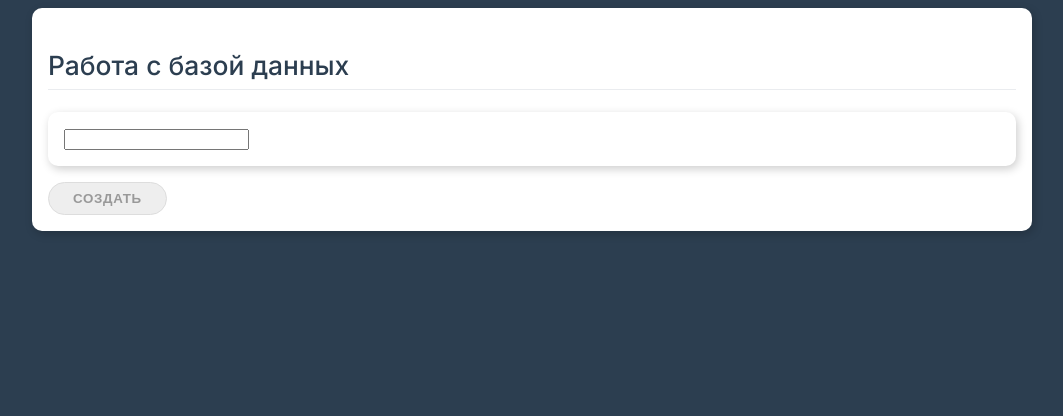
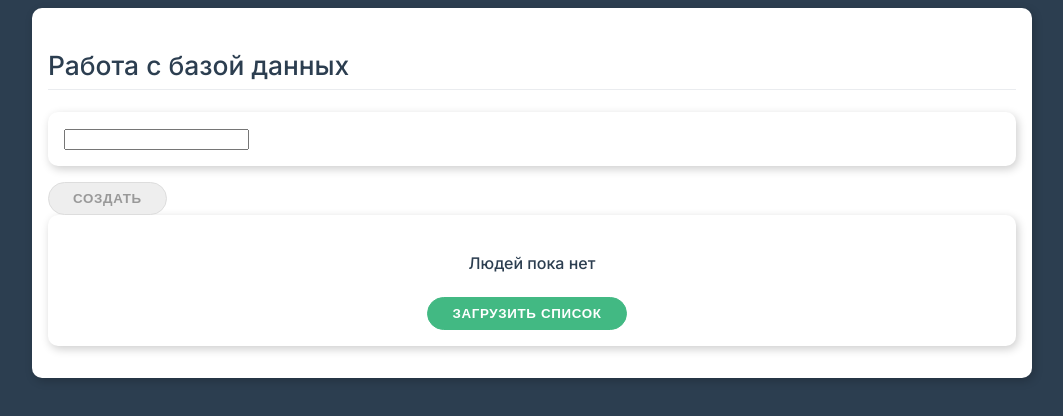
Before and after one commit to Dani1lka/BazaDannih, a Vue app: page / in a window 1280 px wide. Shown: the top 416 px of the page, without its empty margins (108-1171 px from the left). Built offline with nearby package versions, Linux system fonts and the light colour scheme.

Commit message:
upgrade base

```diff
--- a/package.json
+++ b/package.json
@@ -8,6 +8,7 @@
     "lint": "vue-cli-service lint"
   },
   "dependencies": {
+    "axios": "^1.2.5",
     "core-js": "^3.8.3",
     "vue": "^3.2.13"
   },
--- a/src/App.vue
+++ b/src/App.vue
@@ -7,7 +7,7 @@
       <input type="text" id="name" name="" v-model.trim="name">
     </div>
     <button class="btn primary" :disabled="name.length===0">Создать</button>
-    <app-people-list :people="people"></app-people-list>
+    <app-people-list :people="people" @load="loadPeople"></app-people-list>
   </form>
 </div>
 </template>
@@ -16,6 +16,7 @@
 
 
 import appPeopleList from './appPeopleList.vue'
+import axios from 'axios'
 export default {
 
   name: 'App',
@@ -40,6 +41,10 @@
       console.log(firebaseData);
       this.name = ''
     },
+     async loadPeople(){
+      const response = await axios.get('https://bazadanih-b3b73-default-rtdb.firebaseio.com/people.json')
+      console.log(response);
+    },
   },
   components:{appPeopleList}
 }
--- a/src/appPeopleList.vue
+++ b/src/appPeopleList.vue
@@ -1,10 +1,22 @@
 <template>
-    <div></div>
+    <div v-if="people.length !== 0">
+        <div
+        class="card"
+        v-for="person in people"
+        :key="person">
+        <h3>{{person}}</h3>
+        </div>
+</div>
+<div class="card center" v-else>
+    <h4>Людей пока нет</h4>
+    <button class="btn primary" @click="$emit('load')">Загрузить список</button>
+</div>
 </template>
 
 <script>
 export default{
     name: 'appPeopleList',
-    prop:['people']
+    props:['people'],
+    emits:['load']
 }
 </script>
```
Also changed, not shown: 1 other file (tests, documents, lock files or other folders).
